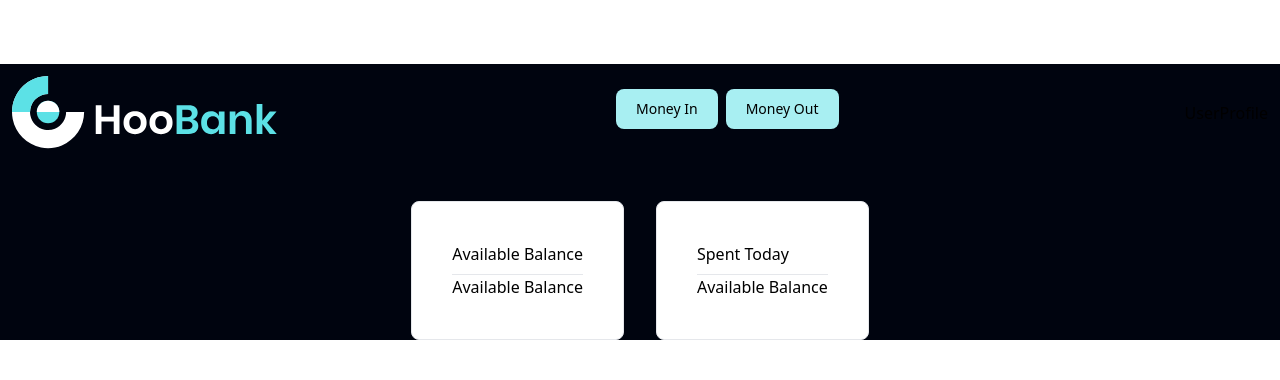
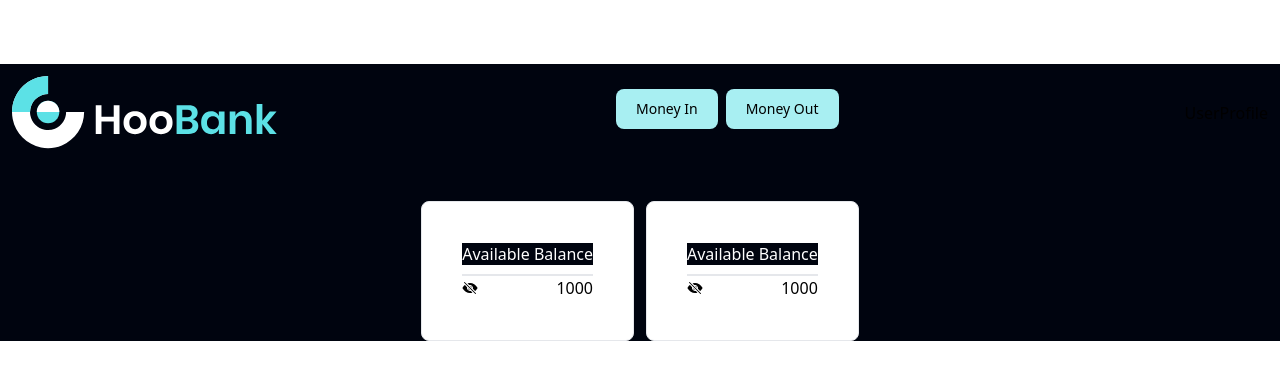
Before and after one commit to Saber1Y/Hoo-Bank, a React (Vite) app: page /Dash in a window 1280 px wide. Shown: the top 380 px of the page. Built offline with nearby package versions, Linux system fonts and the light colour scheme.

Commit message:
UPDATE: VISIBILITY

```diff
--- a/src/components/Dash.jsx
+++ b/src/components/Dash.jsx
@@ -1,8 +1,14 @@
-import React from "react";
+import React, { useState } from "react";
 import { logo } from "../assets";
-import { IoEyeOff } from "react-icons/io5";
+import { IoEyeOff, IoEye } from "react-icons/io5";
 
 const Dash = () => {
+  const [visible, setVisible] = useState(true);
+
+  const toggleVisibility = () => {
+    setVisible(!visible);
+  };
+
   return (
     <section className="bg-primary">
       <div className="flex p-3 items-center justify-between mt-16">
@@ -28,19 +34,29 @@ const Dash = () => {
         <div className="">UserProfile</div>
       </div>
 
-      <div className="flex justify-center m-4 my-10 space-x-8">
+      <div className="flex justify-center m-4 my-10 space-x-3">
         <div className="bg-white border p-10 rounded-lg">
-          <span>Available Balance</span>
-          <hr className="mt-2" />
+          <span className="bg-primary text-white">Available Balance</span>
+          <hr className="mt-2 border" />
 
-          <p>Available Balance</p>
+          <div className="flex justify-between items-center">
+            <span onClick={toggleVisibility}>
+              {visible ? <IoEyeOff /> : <IoEye />}
+            </span>
+            <p>{visible ? <span>1000</span> : "****"}</p>
+          </div>
         </div>
 
         <div className="bg-white border p-10 rounded-lg">
-          <span>Spent Today</span>
-          <hr  className="mt-2" />
+          <span className="bg-primary text-white">Available Balance</span>
+          <hr className="mt-2 border" />
 
-          <p>Available Balance</p>
+          <div className="flex justify-between items-center">
+            <span onClick={toggleVisibility}>
+              {visible ? <IoEyeOff /> : <IoEye />}
+            </span>
+            <p>{visible ? <span>1000</span> : "****"}</p>
+          </div>
         </div>
       </div>
     </section>
```
